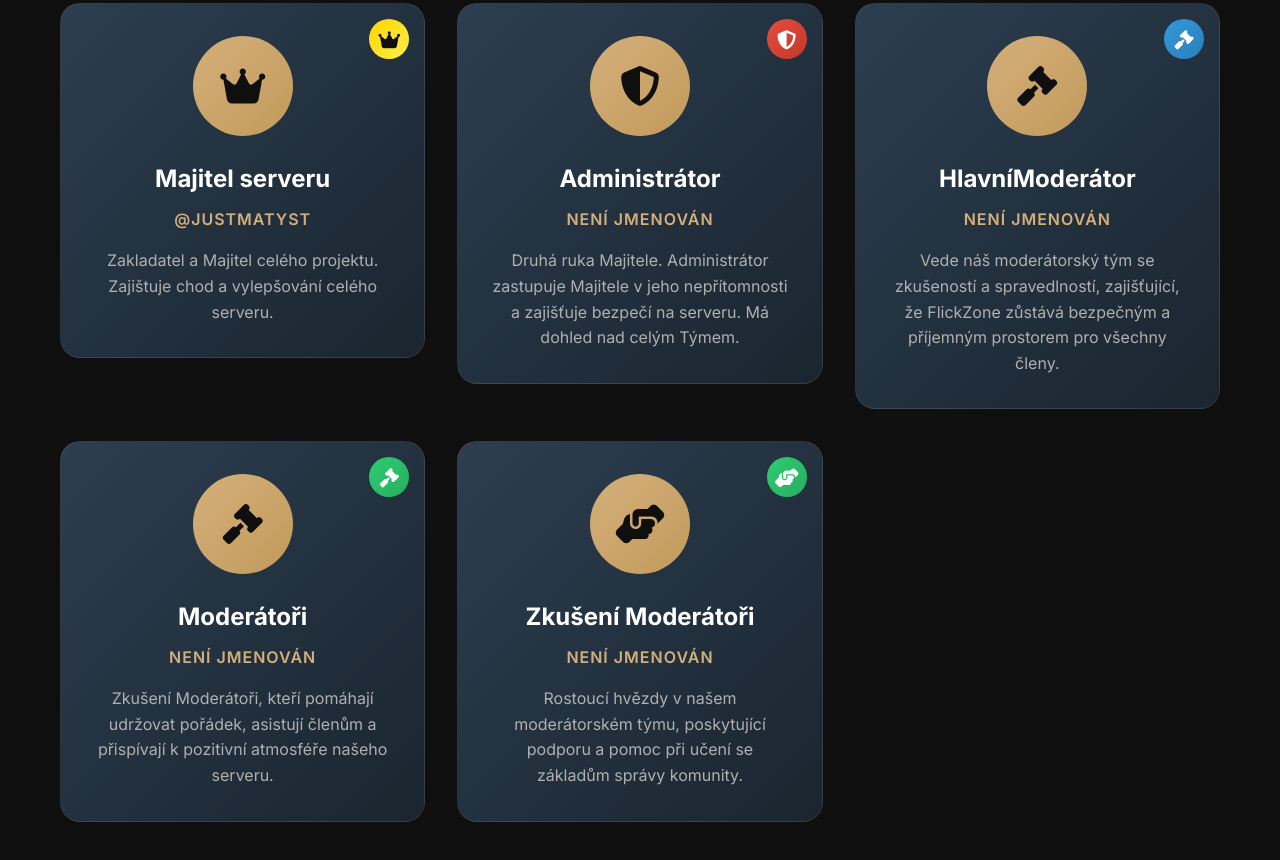
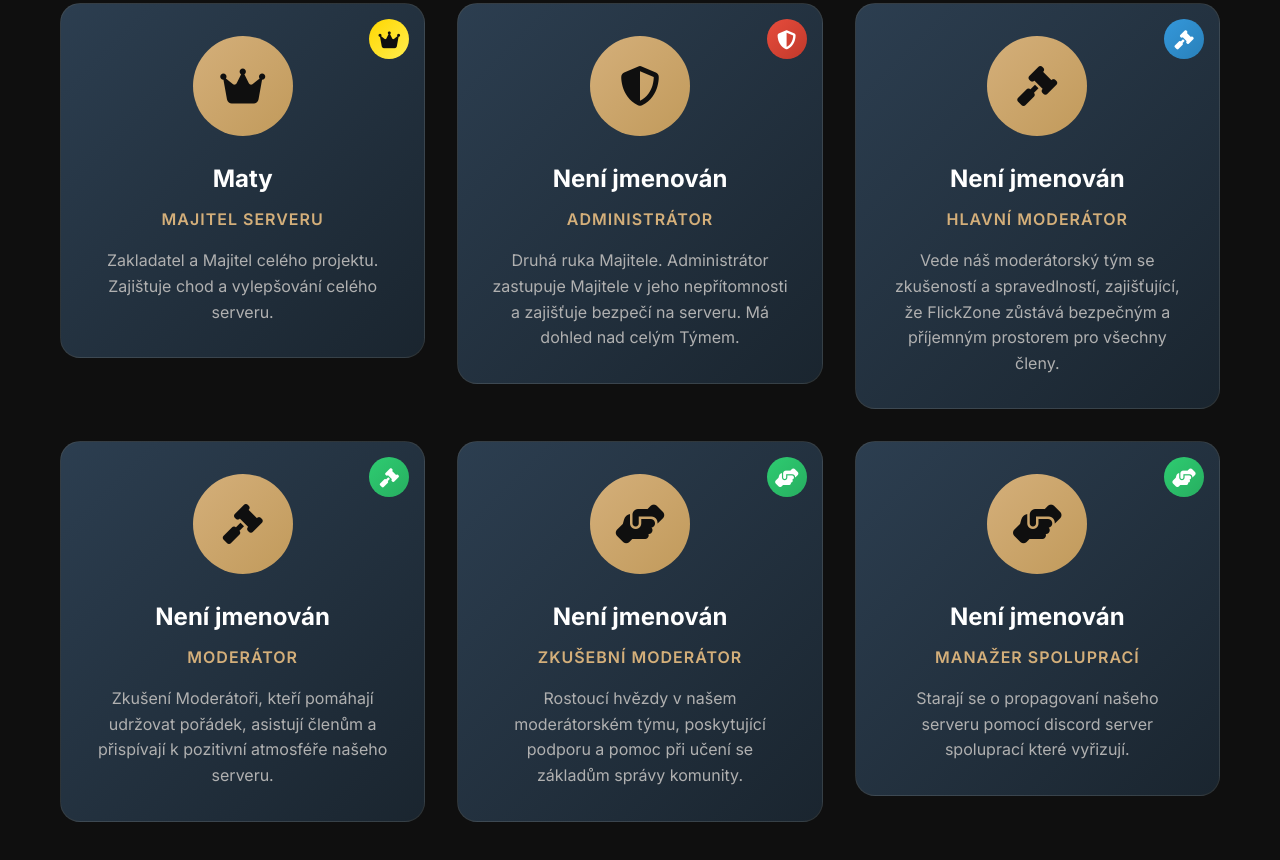
Before and after one commit to Matyst88/FlickZone, a plain HTML site: page index.html in a window 1280 px wide. Shown: the part 2140-3000 px from the top of the page. Drawn offline with Linux system fonts and the light colour scheme.

Commit message:
Update index.html

```diff
--- a/index.html
+++ b/index.html
@@ -143,8 +143,8 @@
                             <i class="fas fa-crown"></i>
                         </div>
                         <div class="member-info">
-                            <h3 class="member-name">Majitel serveru</h3>
-                            <p class="member-role">@justmatyst</p>
+                            <h3 class="member-name">Maty</h3>
+                            <p class="member-role">Majitel serveru</p>
                             <p class="member-description">Zakladatel a Majitel celého projektu. Zajištuje chod a vylepšování celého serveru.</p>
                         </div>
                         <div class="member-badge owner-badge">
@@ -158,8 +158,8 @@
                             <i class="fas fa-shield-alt"></i>
                         </div>
                         <div class="member-info">
-                            <h3 class="member-name">Administrátor</h3>
-                            <p class="member-role">Není jmenován</p>
+                            <h3 class="member-name">Není jmenován</h3>
+                            <p class="member-role">Administrátor</p>
                             <p class="member-description">Druhá ruka Majitele. Administrátor zastupuje Majitele v jeho nepřítomnosti a zajišťuje bezpečí na serveru. Má dohled nad celým Týmem.</p>
                         </div>
                         <div class="member-badge head-mod-badge">
@@ -173,8 +173,8 @@
                             <i class="fas fa-gavel"></i>
                         </div>
                         <div class="member-info">
-                            <h3 class="member-name">HlavníModerátor</h3>
-                            <p class="member-role">Není jmenován</p>
+                            <h3 class="member-name">Není jmenován</h3>
+                            <p class="member-role">Hlavní Moderátor</p>
                             <p class="member-description">Vede náš moderátorský tým se zkušeností a spravedlností, zajišťující, že FlickZone zůstává bezpečným a příjemným prostorem pro všechny členy.</p>
                         </div>
                         <div class="member-badge mod-badge">
@@ -188,8 +188,8 @@
                             <i class="fas fa-gavel"></i>
                         </div>
                         <div class="member-info">
-                            <h3 class="member-name">Moderátoři</h3>
-                            <p class="member-role">Není jmenován</p>
+                            <h3 class="member-name">Není jmenován</h3>
+                            <p class="member-role">Moderátor</p>
                             <p class="member-description">Zkušení Moderátoři, kteří pomáhají udržovat pořádek, asistují členům a přispívají k pozitivní atmosféře našeho serveru.</p>
                         </div>
                         <div class="member-badge assistant-badge">
@@ -203,9 +203,24 @@
                             <i class="fas fa-hands-helping"></i>
                         </div>
                         <div class="member-info">
-                            <h3 class="member-name">Zkušení Moderátoři</h3>
-                            <p class="member-role">Není jmenován</p>
+                            <h3 class="member-name">Není jmenován</h3>
+                            <p class="member-role">Zkušební Moderátor</p>
                             <p class="member-description">Rostoucí hvězdy v našem moderátorském týmu, poskytující podporu a pomoc při učení se základům správy komunity.</p>
+                        </div>
+                        <div class="member-badge assistant-badge">
+                            <i class="fas fa-hands-helping"></i>
+                        </div>
+                    </div>
+                </div>
+                <div class="team-member assistant-mod">
+                    <div class="member-card">
+                        <div class="member-avatar">
+                            <i class="fas fa-hands-helping"></i>
+                        </div>
+                        <div class="member-info">
+                            <h3 class="member-name">Není jmenován</h3>
+                            <p class="member-role">Manažer spoluprací</p>
+                            <p class="member-description">Starají se o propagovaní našeho serveru pomocí discord server spoluprací které vyřizují.</p>
                         </div>
                         <div class="member-badge assistant-badge">
                             <i class="fas fa-hands-helping"></i>
```
